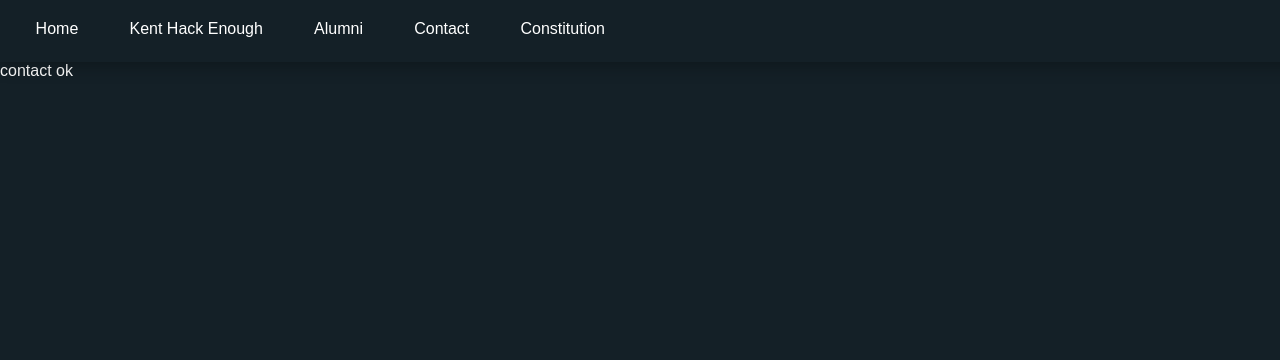
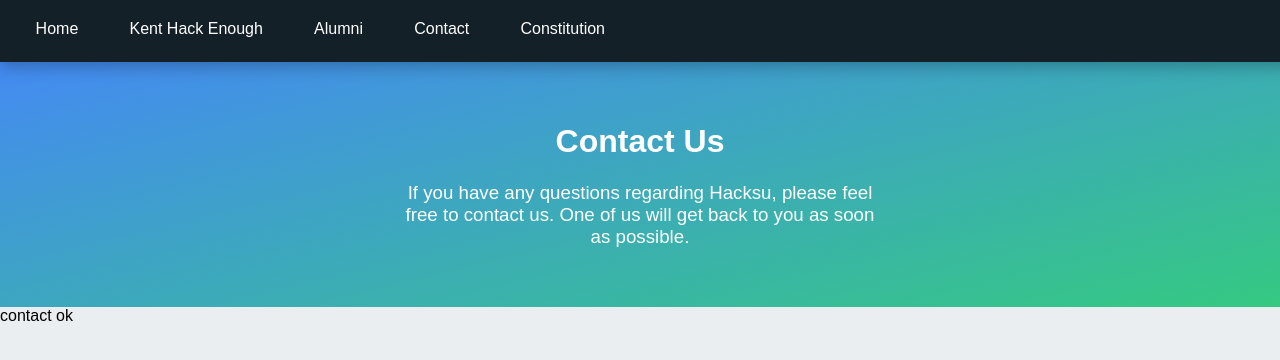
Before and after one commit to hacksu/hacksu-website, a Vue app: page /contact in a window 1280 px wide. Shown: the top 360 px of the page. Built offline with nearby package versions, Linux system fonts and the light colour scheme.

Commit message:
Color and layering adjustments, and contact details.

```diff
--- a/src/App.vue
+++ b/src/App.vue
@@ -11,7 +11,10 @@
 </template>
 
 <style lang="scss">
+/*body {
+  background-color: #142027;
+}*/
 body {
-  background-color: #142027;
+  @include white-bg;
 }
 </style>
--- a/src/components/Landing.vue
+++ b/src/components/Landing.vue
@@ -1,8 +1,9 @@
 <template>
   <div class="landing">
 
-    <div class="hacksu-box box1" style=""></div>
-    <div class="hacksu-box box2" style=""></div>
+    <div class="hacksu-box box1" style=""/>
+    <div class="hacksu-box box2" style=""/>
+    <div class="background"/>
 
     <div class="content">
       <div class="buttons">
@@ -82,7 +83,17 @@
     img {
       @include transition;
       width: 10vh;
+      margin-top: 20px;
     }
+  }
+  .background {
+    position: absolute;
+    z-index: -2;
+    top: 0px;
+    left: 0px;
+    height: 100vh;
+    width: 100vw;
+    background-color: #142027;
   }
 }
 
--- a/src/details.js
+++ b/src/details.js
@@ -15,7 +15,7 @@
   list: Alumni.map(o => o.export()),
   showCurrent: true,
   title: 'Hacksu Alumni',
-  header: `<h2>Some Text</h2>`
+  description: `Some Text`
 };
 console.log(alumni);
 
@@ -57,3 +57,11 @@
   description: "We'll let you know when we are meeting and fill you in on what is going on each week!",
 
 }
+
+export const contact = {
+  title: "Contact Us",
+  description: `If you have any questions regarding Hacksu,
+  please feel free to contact us.
+  One of us will get back to you as soon as possible.`,
+  submit: "Send",
+}
--- a/src/views/Alumni.vue
+++ b/src/views/Alumni.vue
@@ -3,7 +3,7 @@
     <div class="header">
       <div style="height: 5vh"/>
       <h1>{{ title }}</h1>
-      <span v-html="header"/>
+      <h3 class="description" v-html="description"/>
     </div>
     <div class="list" v-for="(row, rowIndex) in organized" v-bind:key="rowIndex">
       <h2 class="year">Class of {{ row.year }}</h2>
@@ -112,6 +112,12 @@
     padding-top: $navbar-height;
     padding-bottom: 5vh;
     background: linear-gradient(to top left, #35c982, #4683FF);
+    .description {
+      @include center;
+      width: 80vw;
+      max-width: 60vmin;
+      font-weight: 200;
+    }
   }
   .list {
     @include center;
--- a/src/views/Constitution.vue
+++ b/src/views/Constitution.vue
@@ -19,6 +19,7 @@
 .constitution {
   max-height: 100vh;
   overflow-y: hidden;
+  background-color: #142027;
 
   embed {
     height: $navbar-height-remaining;
--- a/src/views/Contact.vue
+++ b/src/views/Contact.vue
@@ -1,23 +1,50 @@
 <template>
   <div class="contact">
-    contact ok
+    <div class="header">
+      <div style="height: 5vh"/>
+      <h1>{{ title }}</h1>
+      <h3 class="description" v-html="description"/>
+    </div>
+    <div class="body">
+      contact ok
+    </div>
   </div>
 </template>
 
 <script>
 // @ is an alias to /src
+import { contact as details } from '@/details'
 
 export default {
   name: 'Contact',
-
+  data() {
+    return details;
+  },
 }
 </script>
 
 <style scoped lang="scss">
 
 .contact {
-  margin-top: $navbar-height;
-
+  @include white-bg;
+  .header {
+    text-align: center;
+    width: 100vw;
+    padding-top: $navbar-height;
+    padding-bottom: 5vh;
+    background: linear-gradient(to top left, #35c982, #4683FF);
+    .description {
+      @include center;
+      width: 80vw;
+      max-width: 60vmin;
+      font-weight: 200;
+    }
+  }
+  .body {
+    color: black;
+  }
 }
 
+
+
 </style>
--- a/src/views/Home.vue
+++ b/src/views/Home.vue
@@ -18,3 +18,7 @@
   }
 }
 </script>
+
+<style scoped lang="scss">
+
+</style>
```
